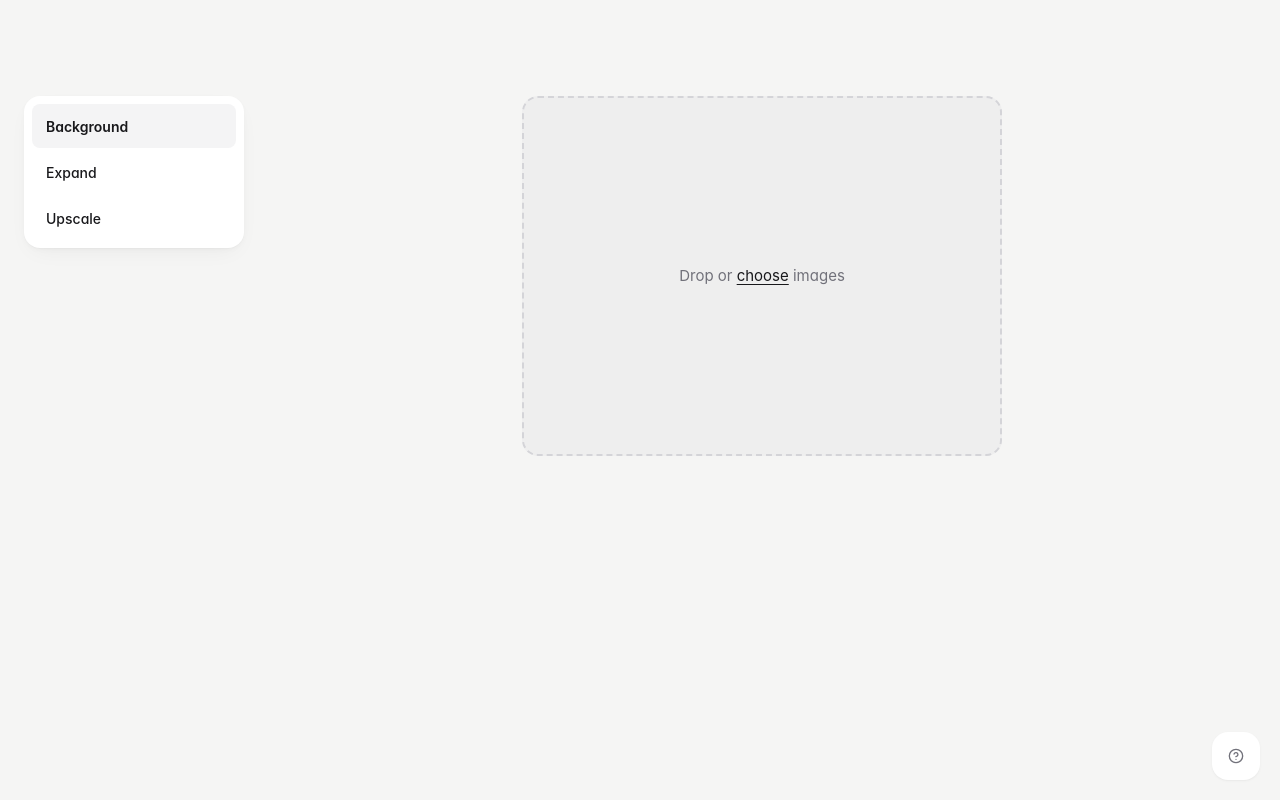
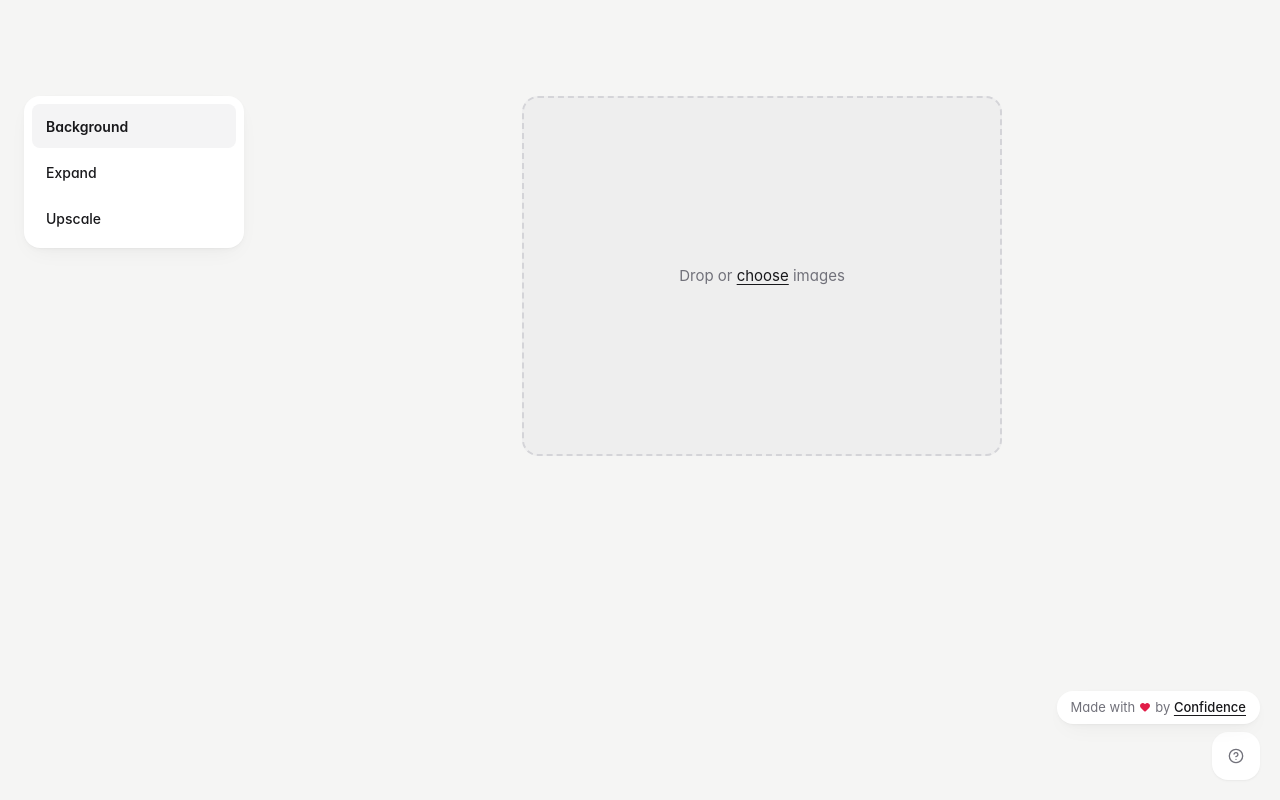
Before and after one commit to megaconfidence/pictune, a React (Vite) app: page / in a window 1280 px wide. Both pictures are taken after a click on the button "About Pictune". Built offline with nearby package versions, Linux system fonts and the light colour scheme.

Commit message:
docs: updates reademe

```diff
--- a/src/app.tsx
+++ b/src/app.tsx
@@ -548,7 +548,6 @@ export default function App() {
 				onZoomIn={zoomIn}
 				onZoomOut={zoomOut}
 				onFit={fit}
-				onHelp={() => {}}
 			/>
 		</div>
 	);
--- a/src/components/bottom-controls.tsx
+++ b/src/components/bottom-controls.tsx
@@ -1,4 +1,5 @@
-import { HelpCircle, Maximize, Minus, Plus } from 'lucide-react';
+import { Heart, HelpCircle, Maximize, Minus, Plus } from 'lucide-react';
+import { useEffect, useRef, useState } from 'react';
 import { Button } from './ui';
 
 interface BottomControlsProps {
@@ -7,17 +8,19 @@ interface BottomControlsProps {
 	onZoomIn: () => void;
 	onZoomOut: () => void;
 	onFit: () => void;
-	onHelp: () => void;
 }
 
 /**
  * Two floating clusters in the bottom-right:
  *
  *   - Zoom group:  −  ⛶  +    (only when an image is loaded)
- *   - Help button: ?           (always)
+ *   - About button: ?          (always — opens a small credit popover)
  *
  * Both are pinned to the bottom-right corner with `pointer-events: none` on
  * the wrapper so they don't block the canvas — the children re-enable it.
+ *
+ * The credit popover lives co-located with its trigger so positioning,
+ * focus, and outside-click dismissal can be managed with one ref.
  */
 export function BottomControls({
 	zoom,
@@ -25,8 +28,33 @@ export function BottomControls({
 	onZoomIn,
 	onZoomOut,
 	onFit,
-	onHelp,
 }: BottomControlsProps) {
+	const [creditOpen, setCreditOpen] = useState(false);
+	const creditRef = useRef<HTMLDivElement>(null);
+
+	// Close popover on outside click + Escape. Effect only runs while open
+	// so we don't pay for the listeners 99% of the time. `pointerdown` (not
+	// `click`) fires before the synthetic click on the trigger, so we check
+	// containment against the wrapper which includes the trigger — a click
+	// on the trigger itself is handled by its own onClick (which toggles).
+	useEffect(() => {
+		if (!creditOpen) return;
+		const onPointerDown = (event: PointerEvent) => {
+			if (!creditRef.current?.contains(event.target as Node)) {
+				setCreditOpen(false);
+			}
+		};
+		const onKeyDown = (event: KeyboardEvent) => {
+			if (event.key === 'Escape') setCreditOpen(false);
+		};
+		document.addEventListener('pointerdown', onPointerDown);
+		document.addEventListener('keydown', onKeyDown);
+		return () => {
+			document.removeEventListener('pointerdown', onPointerDown);
+			document.removeEventListener('keydown', onKeyDown);
+		};
+	}, [creditOpen]);
+
 	return (
 		<div className="pointer-events-none absolute right-5 bottom-5 z-10 flex items-end gap-2">
 			{hasImage && (
@@ -61,15 +89,57 @@ export function BottomControls({
 					</Button>
 				</div>
 			)}
-			<div className="card pointer-events-auto flex items-center p-1">
-				<Button
-					variant="icon"
-					className="h-9 w-9 rounded-lg"
-					aria-label="Help"
-					onClick={onHelp}
+			<div ref={creditRef} className="pointer-events-auto relative">
+				<div className="card flex items-center p-1">
+					<Button
+						variant="icon"
+						className="h-9 w-9 rounded-lg"
+						aria-label="About Pictune"
+						aria-expanded={creditOpen}
+						aria-haspopup="dialog"
+						onClick={() => setCreditOpen((open) => !open)}
+					>
+						<HelpCircle className="h-4 w-4" strokeWidth={2} />
+					</Button>
+				</div>
+				{/*
+				 * Popover. Always rendered so the transform animates on close
+				 * too. `pointer-events-none` when hidden prevents the invisible
+				 * element from intercepting clicks on the canvas.
+				 *
+				 * Transform origin is bottom-right so the scale animation grows
+				 * outward from the trigger button below it.
+				 */}
+				<div
+					role="dialog"
+					aria-label="About Pictune"
+					aria-hidden={!creditOpen}
+					inert={!creditOpen}
+					className={[
+						'card-floating absolute right-0 bottom-full mb-2 origin-bottom-right whitespace-nowrap px-3.5 py-2.5 text-[13px] leading-none',
+						'transition duration-150 ease-out',
+						creditOpen
+							? 'translate-y-0 scale-100 opacity-100'
+							: 'pointer-events-none translate-y-1 scale-95 opacity-0',
+					].join(' ')}
 				>
-					<HelpCircle className="h-4 w-4" strokeWidth={2} />
-				</Button>
+					<span className="text-[var(--color-ink-muted)]">Made with</span>
+					<Heart
+						className="mx-1 inline-block h-3 w-3 -translate-y-px text-[#e11d48]"
+						fill="currentColor"
+						strokeWidth={0}
+						aria-label="love"
+					/>
+					<span className="text-[var(--color-ink-muted)]">by</span>{' '}
+					<a
+						href="https://x.com/megaconfidence"
+						target="_blank"
+						rel="noopener noreferrer"
+						className="font-medium text-[var(--color-ink)] underline decoration-from-font underline-offset-[3px] transition-colors hover:text-[var(--color-brand)] focus-visible:text-[var(--color-brand)] focus-visible:outline-none"
+					>
+						Confidence
+					</a>
+				</div>
 			</div>
 		</div>
 	);
```
Also changed, not shown: 7 other files (tests, documents, lock files or other folders).
